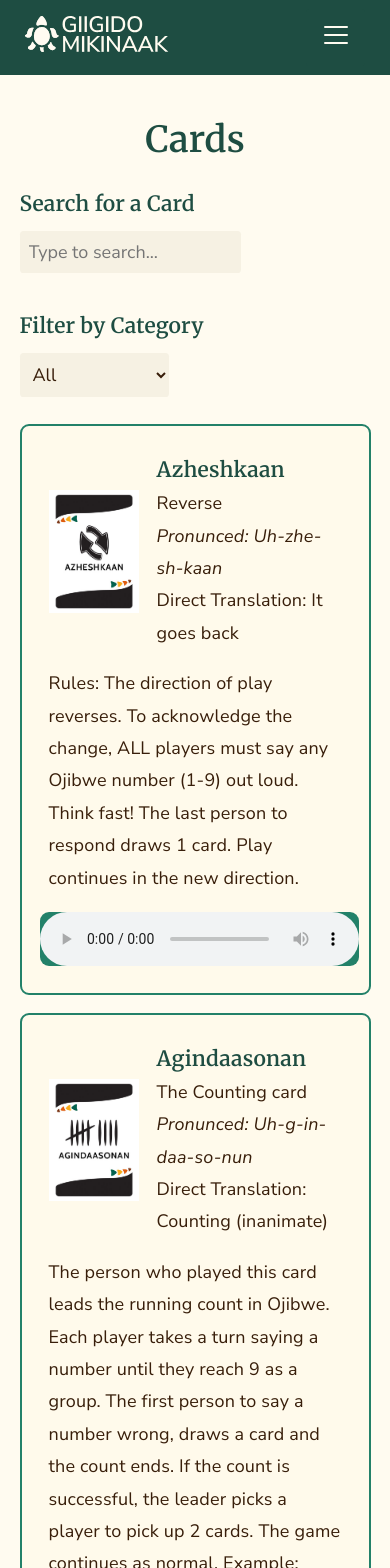
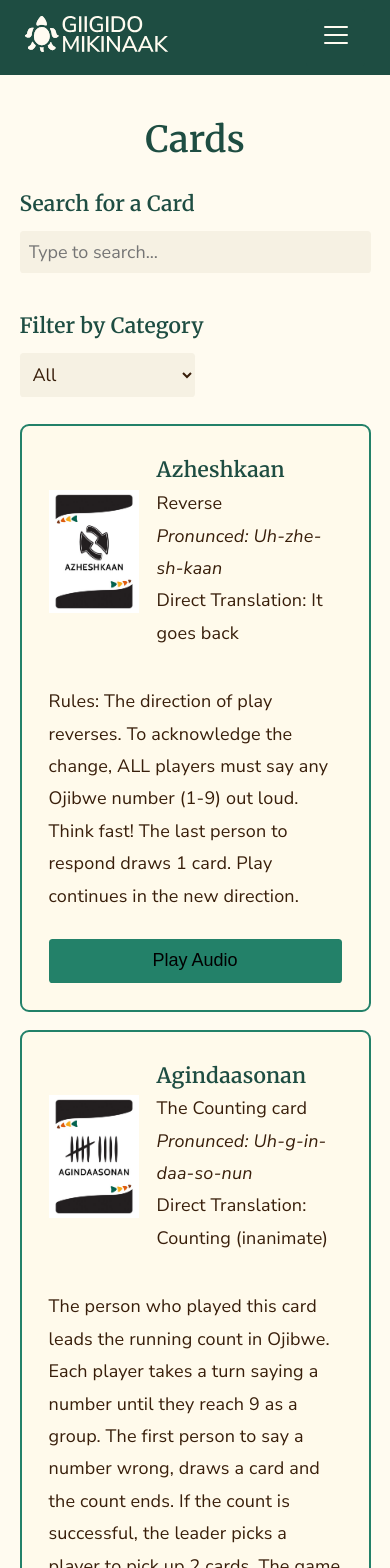
Before and after one commit to giigido-mikinaak/ataage, a React (Vite) app: page /cards in a window 390 px wide. Shown: the top 1568 px of the page. Built offline with nearby package versions, Linux system fonts and the light colour scheme.

Commit message:
fix cards and make more efficient. lazy load, fix large files

```diff
--- a/src/App.jsx
+++ b/src/App.jsx
@@ -1,16 +1,19 @@
 import { Routes, Route } from "react-router-dom";
-import Home from "./pages/home";
-import Learn from "./pages/learn";
-import Cards from "./pages/cards";
-import Audio from "./pages/audio";
-import Supporters from "./pages/supporters";
 import Navbar from "./components/navbar";
 import Footer from "./components/footer";
+import { lazy, Suspense } from "react";
 
 function App() {
+  // lazy load pages so whole app doesnt get rendered at once
+  const Home = lazy(() => import("./pages/home"));
+  const Learn = lazy(() => import("./pages/learn"));
+  const Cards = lazy(() => import("./pages/cards"));
+  const Audio = lazy(() => import("./pages/audio"));
+  const Supporters = lazy(() => import("./pages/supporters"));
   return (
     <>
       <Navbar />
+      <Suspense fallback={<p>Loading...</p>}>
         <Routes>
           <Route path="/" element={<Home />} />
           <Route path="/learn" element={<Learn />} />
@@ -18,6 +21,7 @@ function App() {
           <Route path="/audio" element={<Audio />} />
           <Route path="/supporters" element={<Supporters />} />
         </Routes>
+      </Suspense>
       <Footer />
 
     </>
--- a/src/components/audio-card.jsx
+++ b/src/components/audio-card.jsx
@@ -1,5 +1,6 @@
 import '../index.css'
 import audioData from "../data/audioData.json"
+import AudioPlayer from './audioplayer';
 
 const Audiocards = ({ item }) => (
     <div className="audio-container">
@@ -7,14 +8,14 @@ const Audiocards = ({ item }) => (
             <div className="audio-card-content">
                 <h3>{item.oj}</h3>
                 <p>{item.en}</p>
-                <audio controls
+                <AudioPlayer src={item.audio}
+                    controls
                     controlsList="nodownload"
-                    preload="metadata"
-                    src={item.audio}></audio>
-                {item.audio2 && (<audio controls
+                    autoPlay />
+                {item.audio2 && <AudioPlayer src={item.audio2}
+                    controls
                     controlsList="nodownload"
-                    preload="metadata"
-                    src={item.audio2}></audio>)}
+                    autoPlay />}
             </div>
         </div>
     </div>
--- /dev/null
+++ b/src/components/audioplayer.jsx
@@ -0,0 +1,27 @@
+import { useState } from "react";
+
+function AudioPlayer({ src }) {
+  const [show, setShow] = useState(false);
+
+  if (!src) return null;
+
+  return (
+    <>
+                <div className="cardaudio-container">
+
+      {!show ? (
+        <button onClick={() => setShow(true)}>
+          Play Audio
+        </button>
+      ) : (
+        <audio controls src={src}
+          controlsList="nodownload"
+          autoPlay
+        />
+      )}
+      </div>
+    </>
+  );
+}
+
+export default AudioPlayer;
--- a/src/components/cards-container.jsx
+++ b/src/components/cards-container.jsx
@@ -1,11 +1,12 @@
 import '../index.css'
 import cardsData from "../data/cardsData.json"
-
+import AudioPlayer from './audioplayer';
 const CardsContainer = ({ card }) => {
     return (
         <div className="cards-container">
+            <div className="card-main">
                 <div className="row">
-                <img className="card-img" src={card.img} alt="" oncontextmenu="return false;" />
+                    <img className="card-img" src={card.img} alt="" oncontextmenu="return false;" loading="lazy" />
                     <div>
                         <h3 className='card-names'>{card.oj}</h3>
                         <p className='card-names'>{card.en}</p>
@@ -14,12 +15,12 @@ const CardsContainer = ({ card }) => {
                     </div>
 
                 </div>
-            <p className='card-rules'>{card.rules}</p>
-            <audio
-                controls
-                controlsList="nodownload"
-                preload="metadata"
-                src={card.audio} />
+                {card.rules && (
+                    <p className="card-rules">{card.rules}</p>
+                )}
+            </div>
+            <AudioPlayer src={card.audio} />
+            {card.audio2 && <AudioPlayer src={card.audio2} />}
         </div>
     );
 };
--- a/src/data/cardsData.json
+++ b/src/data/cardsData.json
@@ -1,5 +1,5 @@
 [
-     {
+    {
         "id": "9",
         "en": "Reverse",
         "oj": "Azheshkaan",
@@ -8,7 +8,8 @@
         "direct": "Direct Translation: It goes back",
         "img": "/img/card-azheshkaan.jpg",
         "audio": "/audio/ataageAudio_azheshkaan.mp3",
-        "category": "action"
+        "category": "action",
+        "alt": "Ojibwe word for X on a card with designs"
     },
     {
         "id": "10",
@@ -32,7 +33,7 @@
         "audio": "/audio/ataageAudio_aaniganootamaagen.mp3",
         "category": "action"
     },
-      {
+    {
         "id": "12",
         "en": "Change suit, pick up 4 (Wild card)",
         "oj": "Odaapin Niiwin, Aaniganoo Tamagen",
@@ -44,7 +45,7 @@
         "audio2": "/audio/ataageAudio_aaniganootamaagenodaapinniiwin-2.mp3",
         "category": "action"
     },
-      {
+    {
         "id": "13",
         "en": "Skip",
         "oj": "Gaawiin Giin",
@@ -55,7 +56,7 @@
         "audio": "/audio/ataageAudio_gaawiingiin.mp3",
         "category": "action"
     },
-      {
+    {
         "id": "14",
         "en": "Draw 2",
         "oj": "Odaapin Niizh",
--- a/src/index.css
+++ b/src/index.css
@@ -430,9 +430,9 @@ input:focus-visible {
   border: var(--border) solid 2px;
   border-radius: .5em;
   flex: 0 0 calc(50% - 1em);
-  display: block;
-  align-content: center;
-  position: relative;
+  display: flex;
+  flex-direction: column;
+  min-height: 100%;
 
   .cards-content {
     width: 70%;
@@ -440,7 +440,7 @@ input:focus-visible {
   }
 
   .row {
-    align-self: center;
+    margin-bottom: 1em;
   }
 
 
@@ -459,22 +459,31 @@ input:focus-visible {
   }
 
   audio {
-    position: absolute;
-    left: 0;
-    bottom: 1.5em;
-    width: 94%;
-    margin: 0 1em;
+    width: 100%;
   }
 
 }
 
-.card-rules {
-  margin-bottom: 4em;
-  margin-top: 1em;
+.card-main {
+  display: flex;
+  flex-direction: column;
+  justify-content: center;
+  flex-grow: 1;
 }
 
-.cards-container .row div {
-  align-self: center;
+.cardaudio-container {
+  display: flex;
+  flex-direction: column;
+  padding-top: .5em;
+  margin-top: auto;
+}
+
+.card-rules {
+  margin: 1em 0;
+}
+
+.row {
+  align-items: center;
 }
 
 /* Audio Page */
@@ -673,10 +682,6 @@ section.section:nth-child(4)>div:nth-child(1)>div:nth-child(3) {
       .row {
         flex-direction: column;
       }
-
-      audio {
-        width: 92%;
-      }
     }
   }
 
@@ -690,7 +695,7 @@ section.section:nth-child(4)>div:nth-child(1)>div:nth-child(3) {
 
 
   /* Audio Page */
-  .audio-card-container {
+  .audio-container {
     width: 48%;
   }
 
@@ -839,12 +844,14 @@ section.section:nth-child(4)>div:nth-child(1)>div:nth-child(3) {
   }
 
   /* Card page */
-  .cards-filter-section .cards-container audio {
-    width: 90%;
-  }
 
   section.section:nth-child(4)>div:nth-child(1)>div:nth-child(3) {
     justify-content: space-between;
+  }
+
+  /* Audio Page */
+  .audio-container {
+    width: 100%;
   }
 }
 
@@ -885,6 +892,20 @@ section.section:nth-child(4)>div:nth-child(1)>div:nth-child(3) {
     text-align: center;
   }
 
+  /* Filter sections */
+
+  .filter-options {
+    align-items: normal;
+  }
+
+  .filter-options input {
+    width: 100%;
+  }
+
+  .filter-options select {
+    width: 50%;
+  }
+
   /* cards page */
   .cards-section-container {
     flex-wrap: nowrap;
@@ -899,9 +920,6 @@ section.section:nth-child(4)>div:nth-child(1)>div:nth-child(3) {
     width: 5em;
   }
 
-  .cards-filter-section .cards-container audio {
-    width: 92%;
-  }
 
   /* audio page */
   .audio-container {
@@ -917,13 +935,14 @@ section.section:nth-child(4)>div:nth-child(1)>div:nth-child(3) {
 
   /* support */
   .section {
-  min-height: 70dvh;
-  align-items: center;
-}
+    min-height: 70dvh;
+    align-items: center;
+  }
+
   .support-primary-text {
     font-size: 6rem;
     line-height: 90%;
-    margin-top: 0 ;
+    margin-top: 0;
   }
 
   section.section:nth-child(3)>div:nth-child(1)>p:nth-child(2) {
--- a/src/pages/supporters.jsx
+++ b/src/pages/supporters.jsx
@@ -92,7 +92,7 @@ function Supporters() {
             <h3>Cultural Impact Supporter</h3>
             <div className="row">
               <div className="cultural-impact-supporter">
-                <img src={supporterLogo} alt="logo" />
+                <img src={supporterLogo} alt="logo" loading="lazy"/>
                 <p>Kevin Anderson Delivery Services</p>
               </div>
               <div className="cultural-impact-supporter">
```
Lines whose indentation alone changed are shown as unchanged.
